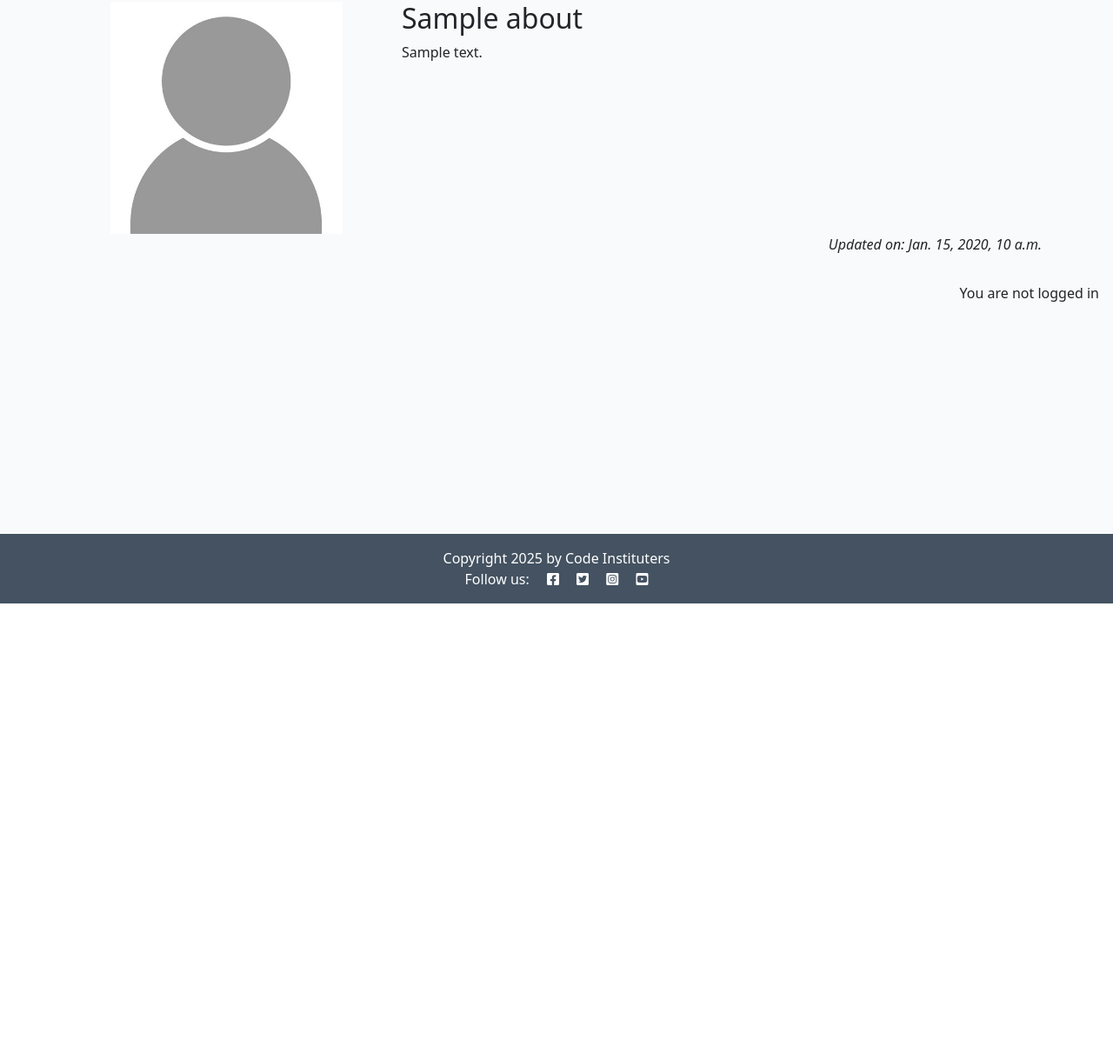
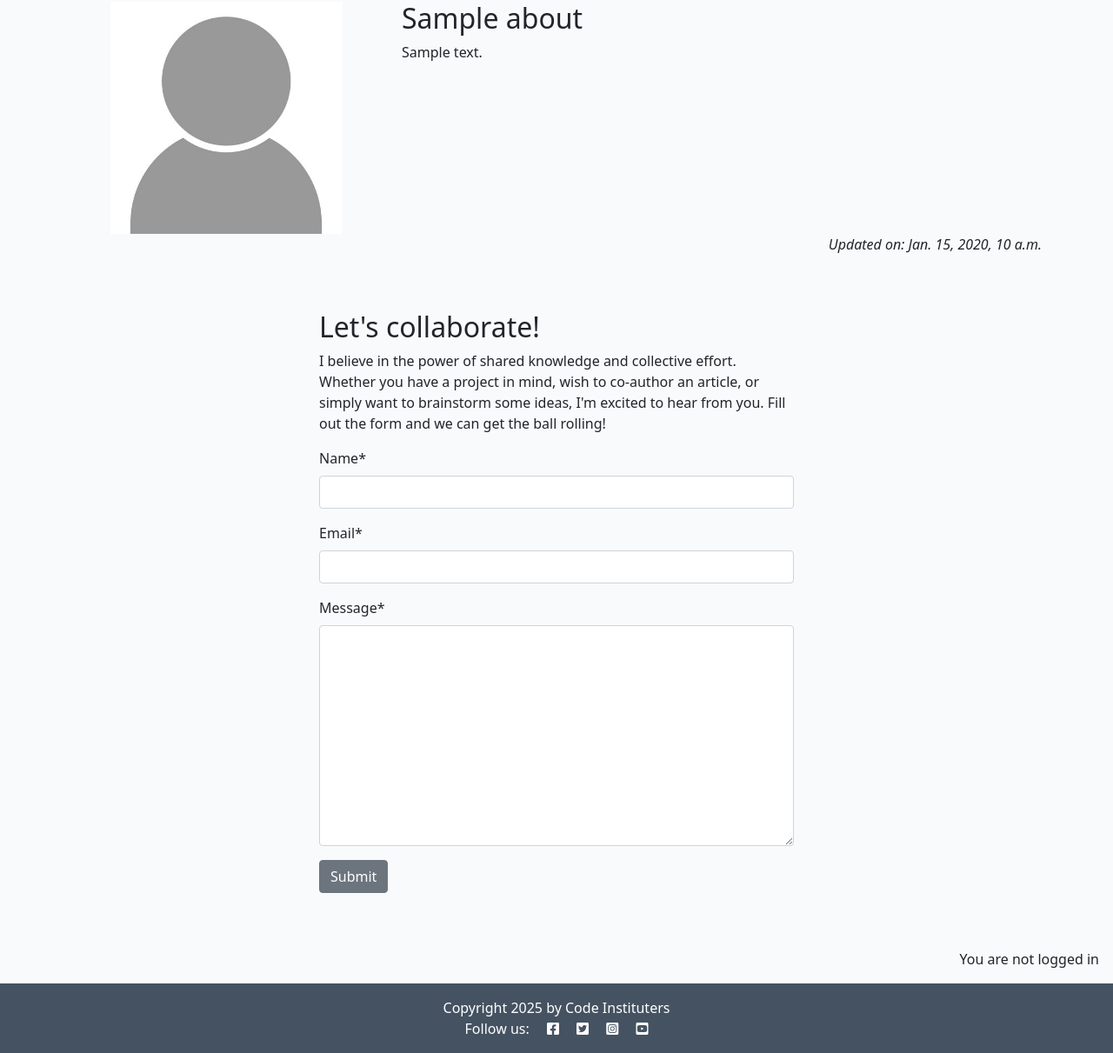
Before and after one commit to sineadezita/codestar-blog, a Django app: page /about/ in a window 1280 px wide. Shown: the part 106-1317 px from the top of the page at 87% size. Before the commit the page ends 800 px from the top, so only its background shows below. Run offline with Django 4.2, Linux system fonts and the light colour scheme; tables that the repository leaves empty hold one stand-in row (values such as "Sample post"); some libraries are stand-ins or nearby versions.

Commit message:
Add POST request from our collaboration form

```diff
--- /dev/null
+++ b/about/forms.py
@@ -0,0 +1,8 @@
+from django import forms
+from .models import CollaborateRequest
+
+
+class CollaborateForm(forms.ModelForm):
+    class Meta:
+        model = CollaborateRequest
+        fields = ('name', 'email', 'message')
--- a/about/models.py
+++ b/about/models.py
@@ -4,8 +4,19 @@ from django.db import models
 
 class About(models.Model):
     title = models.CharField(max_length=200)
+    updated_on = models.DateTimeField(auto_now_add=True)
     content = models.TextField()
-    updated_on = models.DateTimeField(auto_now_add=True)
 
     def __str__(self):
         return self.title
+
+
+
+class CollaborateRequest(models.Model):
+    name = models.CharField(max_length=200)
+    email = models.EmailField()
+    message = models.TextField()
+    read = models.BooleanField(default=False)
+
+    def __str__(self):
+        return f"Collaboration request from {self.name}"
--- a/about/templates/about/about.html
+++ b/about/templates/about/about.html
@@ -1,23 +1,43 @@
 {% extends 'base.html' %}
+{% load static %}
+{% load crispy_forms_tags %}
+
 {% block content %}
-{% load static %}
 <div class="container mt-5">
     <div class="row">
-        <div class="col-4 text-center">
+        <div class="col-12 col-md-4 text-center">
             <img src="{% static 'images/nobody.jpg' %}" width="75%">
         </div>
-        <div class="col-8">
-            <!-- Title goes between these h2 tags -->
-            <h2 class="about-title">{{ about.title }}</h2>
-            <!-- Content goes directly underneath this -->
-            <p class="card-text">{{ about.content | safe }}</p>
+        <div class="col-12 col-md-8">
+            <h2>{{ about.title }}</h2>
+            {{ about.content | safe }}
         </div>
     </div>
     <div class="row">
         <div class="col text-right">
-            <!-- Updated on field goes in here -->
-            <p class="text-end"><em>Updated on: {{ about.updated_on }}</em></p>
+          <!-- Updated on field goes in here -->
+
+          <p class="text-end"><em>Updated on: {{ about.updated_on }}</em></p>
         </div>
-      </div>
+    </div>
+    <div class="row justify-content-center">
+        <div class="col-12 col-md-6 my-5">
+            <h2>Let's collaborate!</h2>
+            <p>I believe in the power of shared knowledge and collective effort.
+                Whether you have a project in mind, wish to co-author
+                an article, or simply want to brainstorm some ideas,
+                I'm excited to hear from you. Fill out the form
+                and we can get the ball rolling!</p>
+
+            <!-- add your form here. Your submit button should
+                                have the classes of btn, btn-secondary -->
+            <form method="post">
+                {{ collaborate_form | crispy }}
+                {% csrf_token %}
+                <button class="btn btn-secondary"
+                    type="submit">Submit</button>
+            </form>
+        </div>
+    </div>
 </div>
 {% endblock content %}
--- a/about/views.py
+++ b/about/views.py
@@ -1,5 +1,7 @@
 from django.shortcuts import render
+from django.contrib import messages
 from .models import About
+from .forms import CollaborateForm
 
 # Create your views here.
 
@@ -7,10 +9,24 @@ def about_me(request):
     """
     Renders the about page
     """
+    if request.method == "POST":
+        collaborate_form = CollaborateForm(data=request.POST)
+        if collaborate_form.is_valid():
+            collaborate_form.save()
+            messages.add_message(
+                request,
+                messages.SUCCESS,
+                "Collaboration request received! I endeavor to respond within 2 working days."
+            )
+
     about = About.objects.all().order_by('-updated_on').first()
+    collaborate_form = CollaborateForm()
 
     return render(
         request,
         "about/about.html",
-        {"about": about},
+        {
+            "about": about,
+            "collaborate_form": collaborate_form
+        },
     )
```
Also changed, not shown: about/admin.py (+13 -4 lines), about/migrations/0003_collaboraterequest.py (added).
